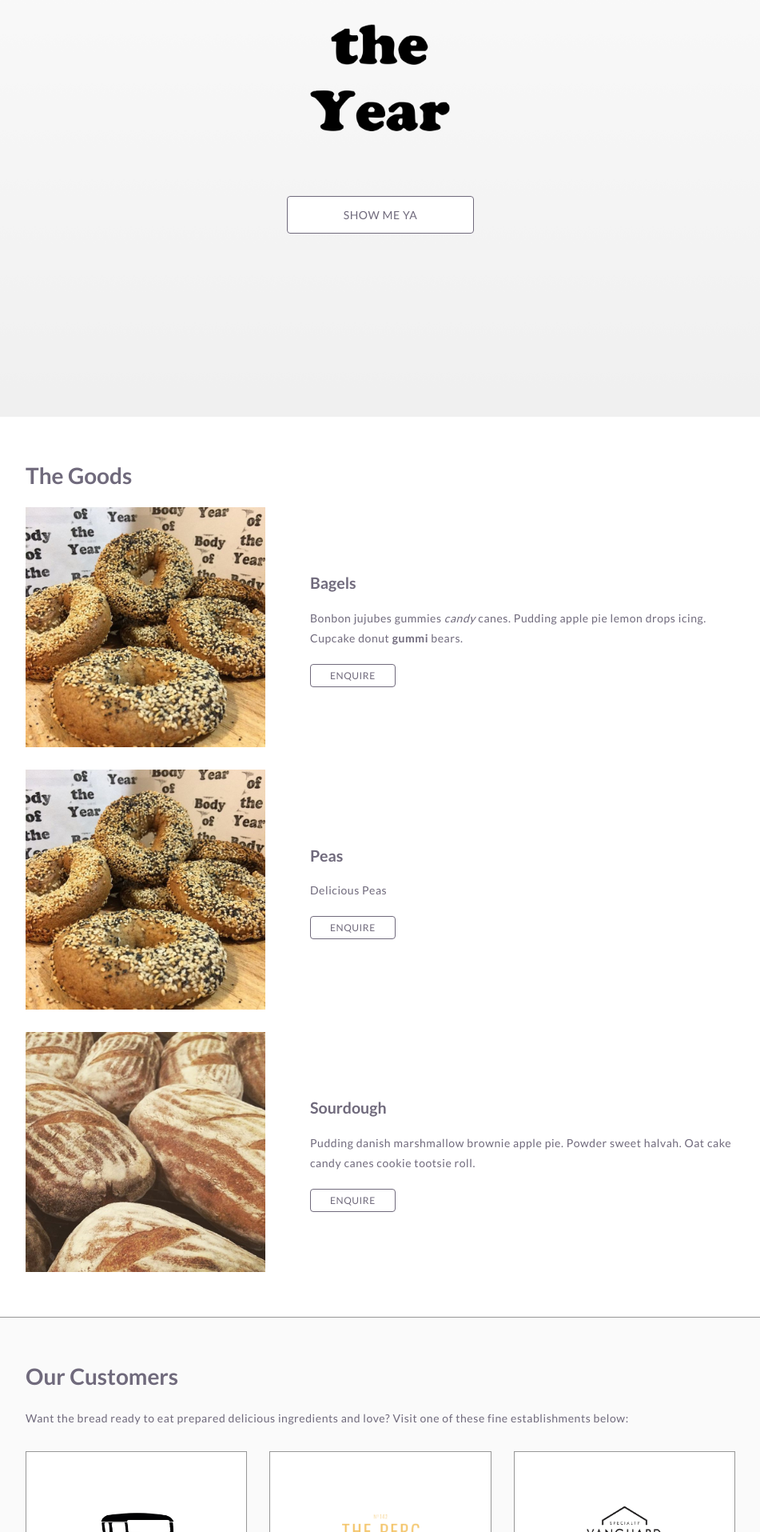
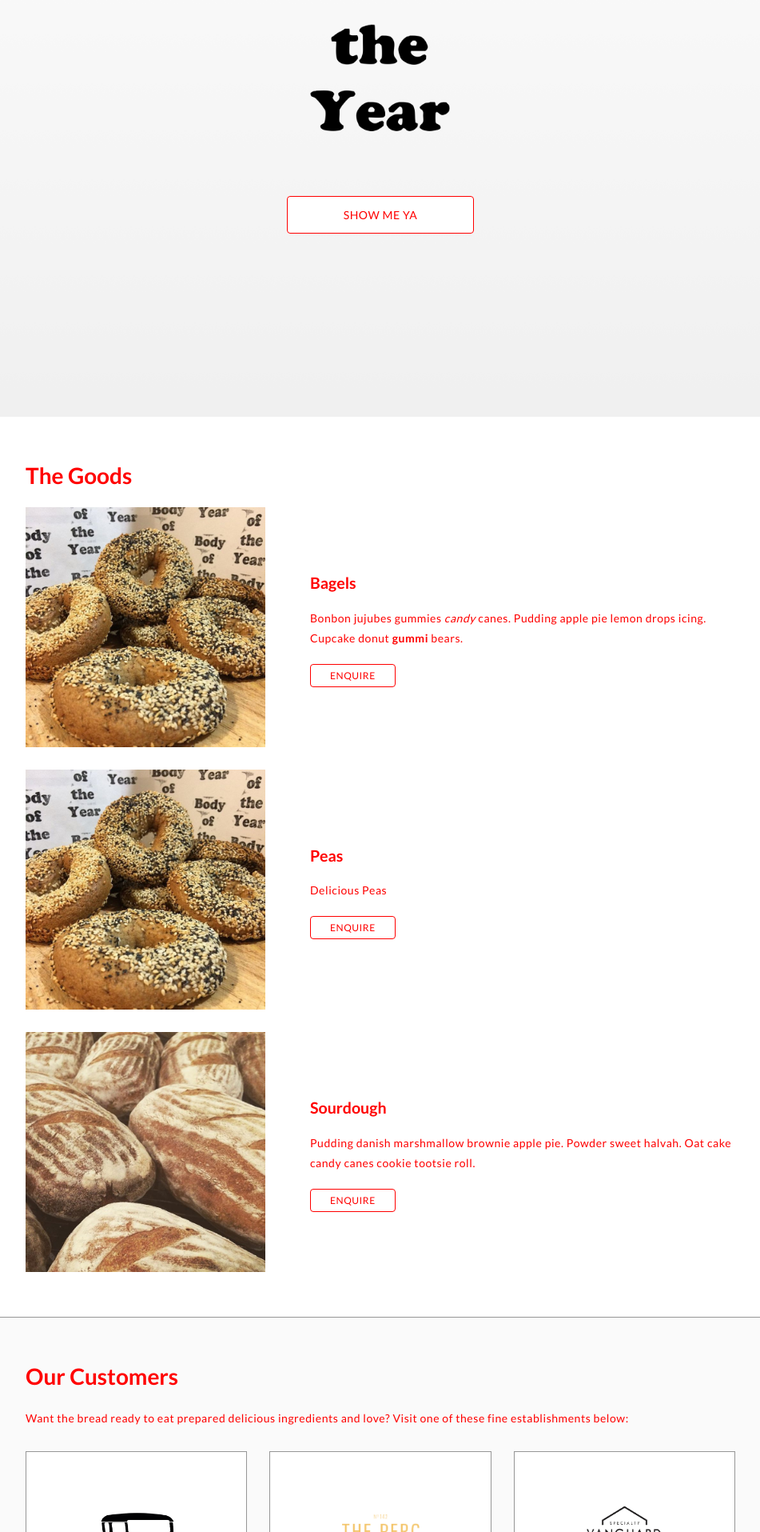
Before and after one commit to bigelowcc/bread, a Jekyll site: the page built from index.html, in a window 1280 px wide. Shown: the part 379-2294 px from the top of the page at 80% size, without its empty margins (164-1115 px from the left). Built offline with Jekyll 4.4.1, drawn with Linux system fonts in a browser that asks for light colours.

Commit message:
Updated 'assets/css/styles.scss' via CloudCannon

```diff
--- a/assets/css/styles.scss
+++ b/assets/css/styles.scss
@@ -1,7 +1,7 @@
 ---
 ---
 // start vars
-$text: #706A7C;
+$text: red;
 $fill: #FAFAFA;
 $borders: #979797;
 $block-padding: 4rem;
```
